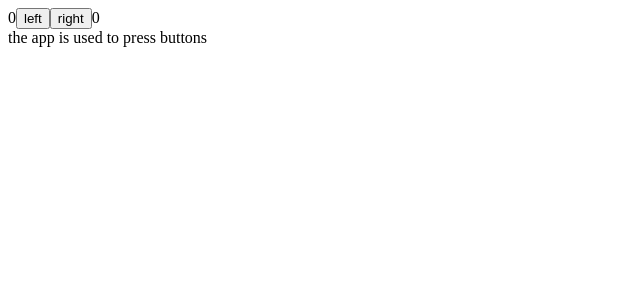
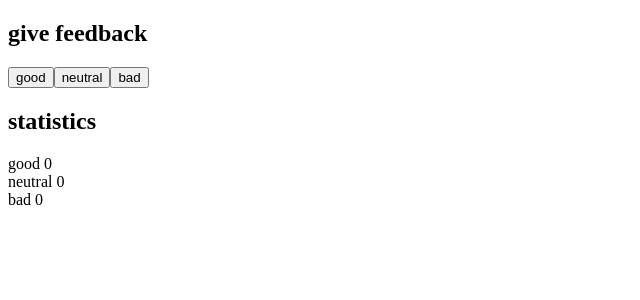
Before and after one commit to hangwl/fso2024, a React (Vite) app in the folder part1/: page / in a window 1280 px wide. Shown: the top 300 px of the page, without its empty margins (0-640 px from the left). Built offline with nearby package versions, Linux system fonts and the light colour scheme.

Commit message:
part1 unicafe step1

```diff
--- a/part1/src/App.jsx
+++ b/part1/src/App.jsx
@@ -1,11 +1,13 @@
 import { useState } from "react";
 
-const History = (props) => {
-  if (props.allClicks.length === 0) {
-    return <div>the app is used to press buttons</div>;
-  }
-
-  return <div>button press history: {props.allClicks.join(" ")}</div>;
+const Statistics = (props) => {
+  return (
+    <div>
+      <div>good {props.good}</div>
+      <div>neutral {props.neutral}</div>
+      <div>bad {props.bad}</div>
+    </div>
+  );
 };
 
 const Button = ({ handleClick, text }) => (
@@ -13,27 +15,30 @@ const Button = ({ handleClick, text }) => (
 );
 
 const App = () => {
-  const [left, setLeft] = useState(0);
-  const [right, setRight] = useState(0);
-  const [allClicks, setAll] = useState([]);
+  const [good, setGood] = useState(0);
+  const [neutral, setNeutral] = useState(0);
+  const [bad, setBad] = useState(0);
 
-  const handleLeftClick = () => {
-    setAll(allClicks.concat("L"));
-    setLeft(left + 1);
+  const handleGoodClick = () => {
+    setGood(good + 1);
   };
 
-  const handleRightClick = () => {
-    setAll(allClicks.concat("R"));
-    setRight(right + 1);
+  const handleNeutralClick = () => {
+    setNeutral(neutral + 1);
+  };
+
+  const handleBadClick = () => {
+    setBad(bad + 1);
   };
 
   return (
     <div>
-      {left}
-      <Button handleClick={handleLeftClick} text="left" />
-      <Button handleClick={handleRightClick} text="right" />
-      {right}
-      <History allClicks={allClicks} />
+      <h2>give feedback</h2>
+      <Button handleClick={handleGoodClick} text="good" />
+      <Button handleClick={handleNeutralClick} text="neutral" />
+      <Button handleClick={handleBadClick} text="bad" />
+      <h2>statistics</h2>
+      <Statistics good={good} neutral={neutral} bad={bad}/>
     </div>
   );
 };
```
